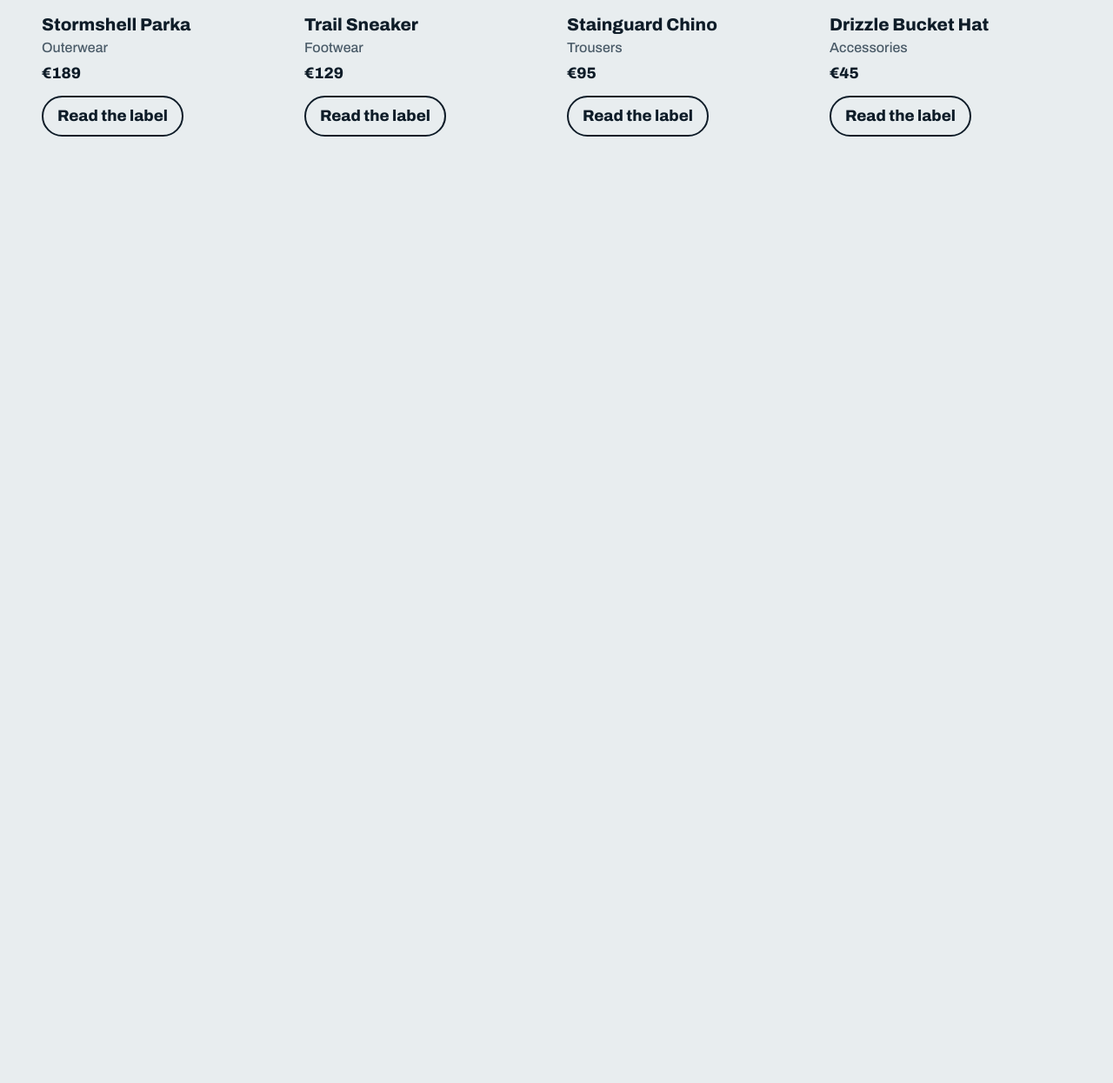
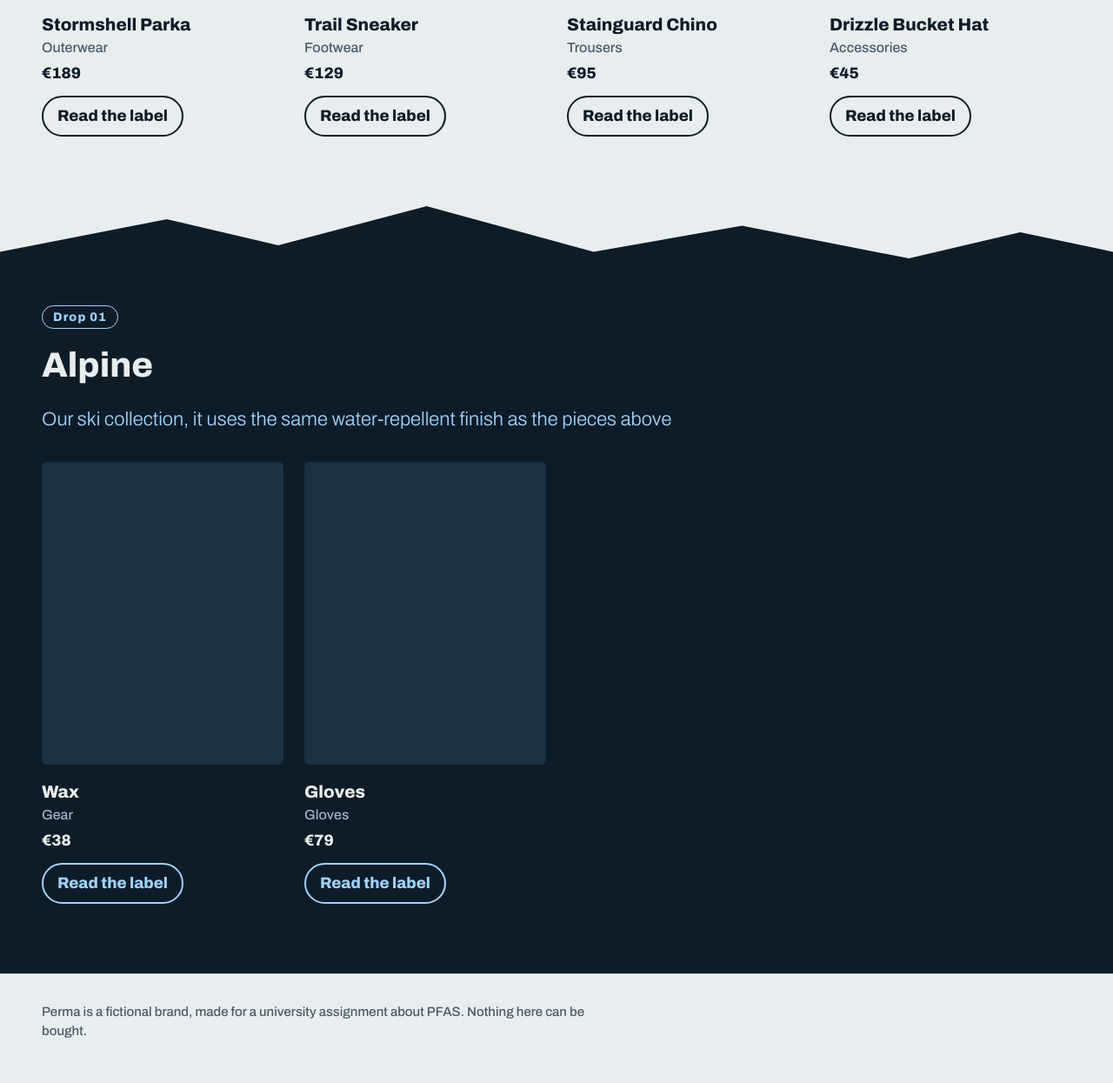
Before and after one commit to Ashraf-Khodabaks/perma-shop, a plain HTML site: page docs/index.html in a window 1280 px wide. Shown: the part 855-2100 px from the top of the page at 87% size. Before the commit the page ends 1092 px from the top, so only its background shows below. Drawn offline with Linux system fonts and the light colour scheme.

Commit message:
Alpine toegevoegd

```diff
--- a/docs/css/style.css
+++ b/docs/css/style.css
@@ -333,3 +333,80 @@ footer p {
         position: static;
     }
 }
+:root {
+    --ice: #9FD3FF;
+}
+
+.ridge {
+    display: block;
+    width: 100%;
+    height: 90px;
+    margin-bottom: -1px;
+}
+
+.drop {
+    background: var(--sea);
+    color: var(--rain);
+    --panel: #1B3142;
+    --soft: #9FB3C2;
+    padding-top: 24px;
+}
+
+.drop-tag {
+    display: inline-block;
+    margin: 0 0 12px;
+    padding: 2px 12px;
+    border: 1.5px solid var(--ice);
+    border-radius: 999px;
+    color: var(--ice);
+    font-size: 14px;
+    font-weight: 600;
+    letter-spacing: 0.08em;
+}
+
+.drop-lede {
+    margin: -16px 0 32px;
+    font-size: 22px;
+    font-weight: 300;
+    color: var(--ice);
+}
+
+.drop .label {
+    color: var(--sea);
+    --soft: #4A5B68;
+}
+
+.drop .card h3 a:hover {
+    color: var(--ice);
+}
+
+.drop .flip {
+    border-color: var(--ice);
+    color: var(--ice);
+}
+
+.drop .flip:hover {
+    background: var(--ice);
+    color: var(--sea);
+}
+
+/* Productpagina van een alpine-product */
+body.alpine {
+    background: var(--sea);
+    color: var(--rain);
+    --panel: #1B3142;
+    --soft: #9FB3C2;
+}
+
+body.alpine nav a:hover {
+    color: var(--ice);
+}
+
+body.alpine .tag {
+    color: var(--sea);
+    --soft: #4A5B68;
+}
+
+body.alpine .alt {
+    border-color: var(--ice);
+}
--- a/docs/index.html
+++ b/docs/index.html
@@ -22,20 +22,30 @@
     <p>Longer than you think.</p>
 </section>
 
-<section id ="collection" class = "shop">
-    <h2>The collection</h2>
-    <div id="grid" class="grid"></div>
+<section id="collection" class="shop">
+    <h2>Everyday</h2>
+    <div id="grid-everyday" class="grid"></div>
 </section>
 
+<svg class="ridge" viewBox="0 0 1200 120" preserveAspectRatio="none" aria-hidden="true">
+    <path d="M0 120 L0 70 L180 20 L300 60 L460 0 L640 70 L800 30 L980 80 L1100 40 L1200 70 L1200 120 Z" fill="#0E1C28"/>
+</svg>
+
+<section id="alpine" class="shop drop">
+    <p class="drop-tag">Drop 01</p>
+    <h2>Alpine</h2>
+    <p class="drop-lede">Our ski collection, it uses the same water-repellent finish as the pieces above</p>
+    <div id="grid-alpine" class="grid"></div>
+</section>
+
+<footer>
+    <p>Perma is a fictional brand, made for a university assignment about PFAS. Nothing here can be bought.</p>
+</footer>
+
 <script src="js/art.js"></script>
-
 <script>
-    fetch('products.json')
-        .then(r => r.json())
-        .then(products => {
-            const grid = document.getElementById('grid');
-
-            grid.innerHTML = products.map(p => `
+    function card(p) {
+        return `
         <article class="card">
           <div class="picture">
             ${garment(p.id)}
@@ -44,9 +54,9 @@
               <dl>
                 <dt>Content</dt>
                 <dd>${p.content}</dd>
-                <dt>Finish <span class="chip">PFAS</span></dt>
+                <dt>${p.finishLabel || 'Finish'} <span class="chip">PFAS</span></dt>
                 <dd>${p.finish}</dd>
-                <dt>Wash</dt>
+                <dt>${p.washLabel || 'Wash'}</dt>
                 <dd>${p.wash}</dd>
                 <dt>Afterwards</dt>
                 <dd>${p.afterwards}</dd>
@@ -57,17 +67,26 @@
           <p class="category">${p.category}</p>
           <p class="price">€${p.price}</p>
           <button class="flip" type="button">Read the label</button>
-        </article>
-      `).join('');
+        </article>`;
+    }
 
-            grid.addEventListener('click', e => {
-                const btn = e.target.closest('.flip');
-                if (!btn) return;
-                const card = btn.closest('.card');
-                const open = card.classList.toggle('flipped');
-                btn.textContent = open ? 'Back' : 'Read the label';
-            });
+    fetch('products.json')
+        .then(r => r.json())
+        .then(products => {
+            const show = (gridId, name) => {
+                document.getElementById(gridId).innerHTML =
+                    products.filter(p => p.collection === name).map(card).join('');
+            };
+            show('grid-everyday', 'everyday');
+            show('grid-alpine', 'alpine');
         });
+
+    document.addEventListener('click', e => {
+        const btn = e.target.closest('.flip');
+        if (!btn) return;
+        const open = btn.closest('.card').classList.toggle('flipped');
+        btn.textContent = open ? 'Back' : 'Read the label';
+    });
 </script>
 
 </body>
--- a/docs/js/art.js
+++ b/docs/js/art.js
@@ -33,8 +33,11 @@ const ART = {
       <path d="M72 92 L82 38 Q120 26 158 38 L168 92 Z"/>
       <path d="M18 104 Q120 146 222 104 Q204 86 168 92 L72 92 Q36 86 18 104 Z" fill-opacity=".8"/>
       <path d="M73 82 L72 92 L168 92 L167 82 Q120 92 73 82 Z" fill="#000" fill-opacity=".28"/>`
-    }
+    },
+
 };
+
+
 
 // Geeft de SVG-tekening voor een product-id. Onbekend id? Dan niks.
 function garment(id) {
--- a/docs/products.json
+++ b/docs/products.json
@@ -1,54 +1,88 @@
 [
   {
     "id": "parka",
+    "collection": "everyday",
     "name": "Stormshell Parka",
     "category": "Outerwear",
     "price": 189.0,
-    "description": "Een jas waar regen vanaf rolt.",
+    "description": "Hooded rain parka with taped seams. Rain beads up and runs off.",
     "content": "100% recycled polyester, taped seams",
     "finish": "Fluorocarbon water-repellent finish (DWR)",
-    "wash": "Machine wash 30°C. The finish wears off with washing and wear.",
-    "afterwards": "PFAS from the finish do not break down naturally. They stay in water and soil long after the jacket is gone.",
-    "altName": "The same parka with a PFAS free finish",
-    "altNote": "Wax- or silicone based repellents handle everyday rain just as well as PFAS based ones. In heavy rainstorms fluorinated finishes tend to do better."
+    "wash": "Machine wash at 30°C. The finish wears off over time.",
+    "afterwards": "PFAS don't break down. They stay in water and soil after the jacket is thrown away.",
+    "altName": "The same parka with a PFAS-free finish",
+    "altNote": "Wax or silicone-based repellents work for everyday rain. In heavy storms, fluorinated finishes tend to do better."
   },
   {
     "id": "sneaker",
+    "collection": "everyday",
     "name": "Trail Sneaker",
     "category": "Footwear",
     "price": 129.0,
-    "description": "Waterdichte sneaker voor elke dag.",
+    "description": "Waterproof sneaker for wet streets and muddy parks.",
     "content": "Recycled mesh upper, rubber sole",
-    "finish": "Waterproofing coating on the upper",
+    "finish": "Waterproof coating on the upper",
     "wash": "Wipe clean only. Do not machine wash.",
-    "afterwards": "Wear, scuffing and cleaning can release residues of the coating into dust and rinse water.",
-    "altName": "Leather shoes or PFAS free proofing.",
-    "altNote": "Natural wax proofing keeps shoes dry for normal city use and can be reapplied at home."
+    "afterwards": "Scuffing and cleaning can release bits of the coating into dust and rinse water.",
+    "altName": "Leather shoes or PFAS-free proofing",
+    "altNote": "Natural wax proofing keeps shoes dry in the city and can be reapplied at home."
   },
   {
     "id": "chino",
+    "collection": "everyday",
     "name": "Stainguard Chino",
     "category": "Trousers",
     "price": 95.0,
-    "description": "Een broek waar koffie vanaf rolt.",
+    "description": "Chino that shrugs off coffee. Spills bead up and roll off.",
     "content": "98% cotton, 2% elastane",
     "finish": "Fluorinated stain and soil-release finish",
-    "wash": "Machine wash 40°C. Each wash can send part of the finish down the drain.",
-    "afterwards": "Wastewater treatment plants are not built to filter out PFAS, so they end up in rivers and the sea.",
-    "altName": "Untreated cotton or silica based and polyurethane treatments",
-    "altNote": "Stains come out of tightly woven, untreated cotton more easily than most people expect. A quick rinse often does it."
+    "wash": "Machine wash at 40°C. Part of the finish goes down the drain with every wash.",
+    "afterwards": "Treatment plants don't filter out PFAS well, so they pass through to rivers and the sea.",
+    "altName": "Untreated cotton, or silica or polyurethane-based treatments",
+    "altNote": "Untreated, tightly woven cotton is easier to clean than most people expect. Silica and polyurethane treatments give some stain resistance without PFAS."
   },
   {
     "id": "hat",
+    "collection": "everyday",
     "name": "Drizzle Bucket Hat",
     "category": "Accessories",
     "price": 45.0,
-    "description": "Kleine hoed, grote rand.",
+    "description": "Bucket hat with a wide brim. Keeps rain off your face.",
     "content": "100% cotton canvas",
     "finish": "Water-repellent finish (fluorinated)",
     "wash": "Spot clean only.",
-    "afterwards": "Small item with the same chemistry as the parka. The finish is what makes it last and what makes it stay.",
+    "afterwards": "Same finish as the parka, just on a smaller item.",
     "altName": "Waxed cotton hat",
-    "altNote": "Waxed cotton repels water without fluorinated chemicals and looks better with age."
+    "altNote": "Waxed cotton repels water without fluorinated chemicals. It also gets better looking with age."
+  },
+  {
+    "id": "wax",
+    "collection": "alpine",
+    "name": "Wax",
+    "category": "Gear",
+    "price": 38.0,
+    "description": "Glide wax for the base of your skis. Faster on the piste.",
+    "content": "Paraffin wax with a fluorinated additive",
+    "finish": "Fluorinated glide additive",
+    "finishLabel": "Additive",
+    "wash": "Rubbed or ironed into the ski base. It wears off on the snow while you ski.",
+    "washLabel": "Use",
+    "afterwards": "The wax that wears off stays on the snow. Fluorinated additives don't break down and can end up in meltwater and soil.",
+    "altName": "Fluorine-free glide wax",
+    "altNote": "Fluorine-free waxes work for everyday skiing. They can be a bit slower in some snow."
+  },
+  {
+    "id": "gloves",
+    "collection": "alpine",
+    "name": "Gloves",
+    "category": "Gloves",
+    "price": 79.0,
+    "description": "Insulated ski gloves that keep out wet snow.",
+    "content": "Recycled polyester shell, synthetic insulation",
+    "finish": "Fluorocarbon water-repellent finish (DWR)",
+    "wash": "Hand wash at 30°C. The finish wears off over time.",
+    "afterwards": "Washing sends part of the finish into the wastewater, and PFAS pass through treatment plants.",
+    "altName": "PFAS-free water-repellent gloves",
+    "altNote": "Wax or silicone-based finishes keep out wet snow, but you may need to reapply them more often."
   }
 ]
```
Also changed, not shown: docs/product.html (+3 -2 lines).
